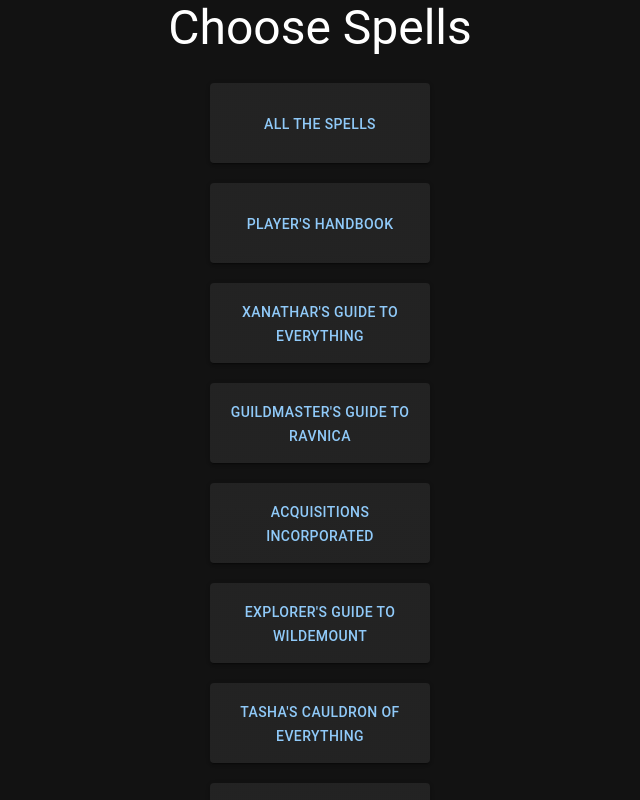
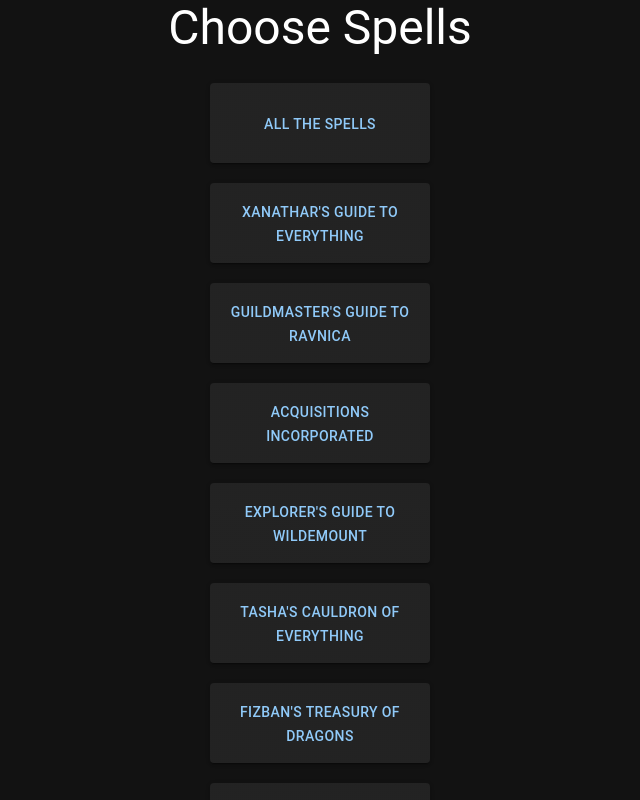
Before and after one commit to Tidish-studio/Tidish-Studio.github.io, a React (Create React App) app: page / in a window 1280 px wide. Shown: the top 800 px of the page, without its empty margins (320-960 px from the left). Built offline with nearby package versions, Linux system fonts and the light colour scheme.

Commit message:
Remove phb

```diff
--- a/src/App.js
+++ b/src/App.js
@@ -21,7 +21,7 @@ function App() {
                         Choose Spells
                     </Typography>
                     <Item text={'All The Spells'} fileName={'spells-all.json'} />
-                    <Item text={'Player\'s handbook'} fileName={'spells-srd.json'} />
+                    {/* <Item text={'Player\'s handbook'} fileName={'spells-srd.json'} /> */}
                     <Item text={'Xanathar\'s Guide to Everything'} fileName={'spells-xge.json'} />
                     <Item text={'Guildmaster\'s Guide to Ravnica'} fileName={'spells-ggr.json'} />
                     <Item text={'Acquisitions Incorporated'} fileName={'spells-ai.json'} />
@@ -32,7 +32,6 @@ function App() {
                     <Item text={'Strixhaven: A Curriculum of Chaos'} fileName={'spells-scc.json'} />
                     <Item text={'Icewind Dale - Rime of the Frostmaiden'} fileName={'spells-idrotf.json'} />
                 </Box>
-
         </div>
     );
 }
```
